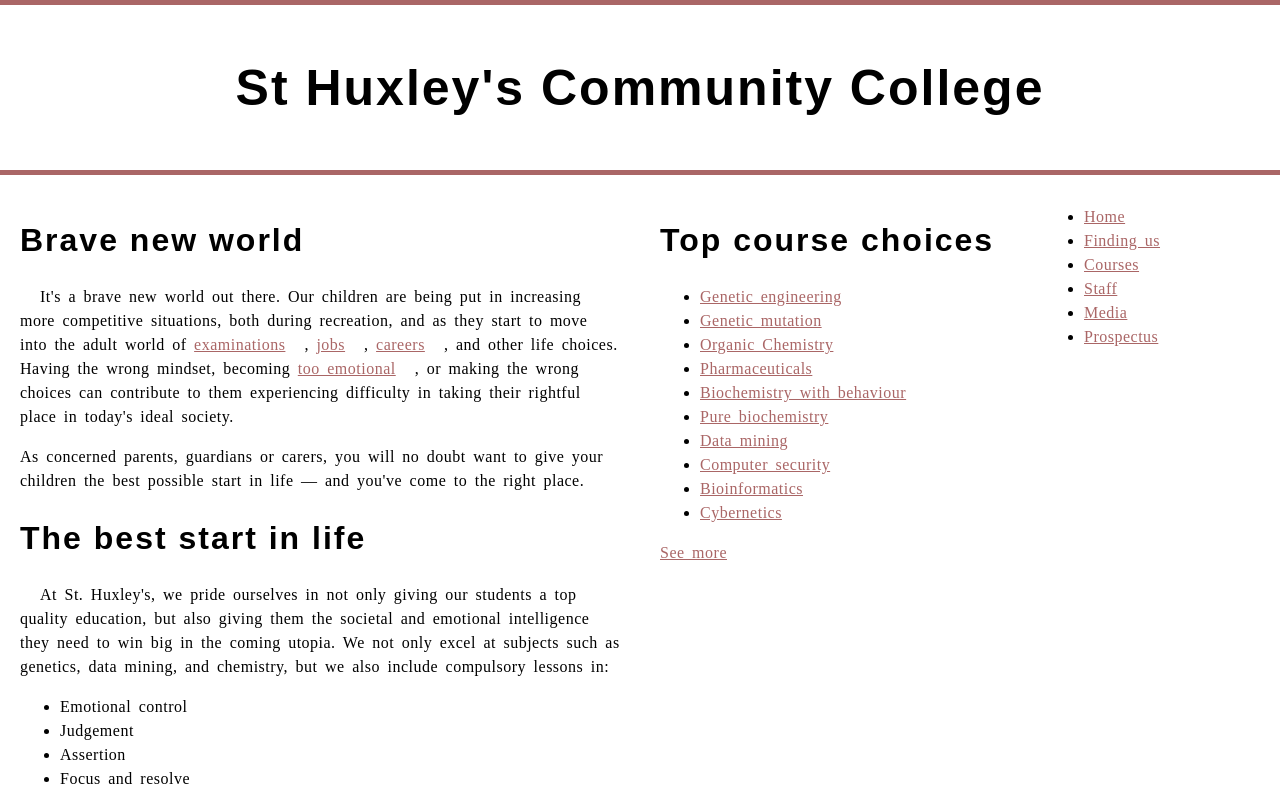
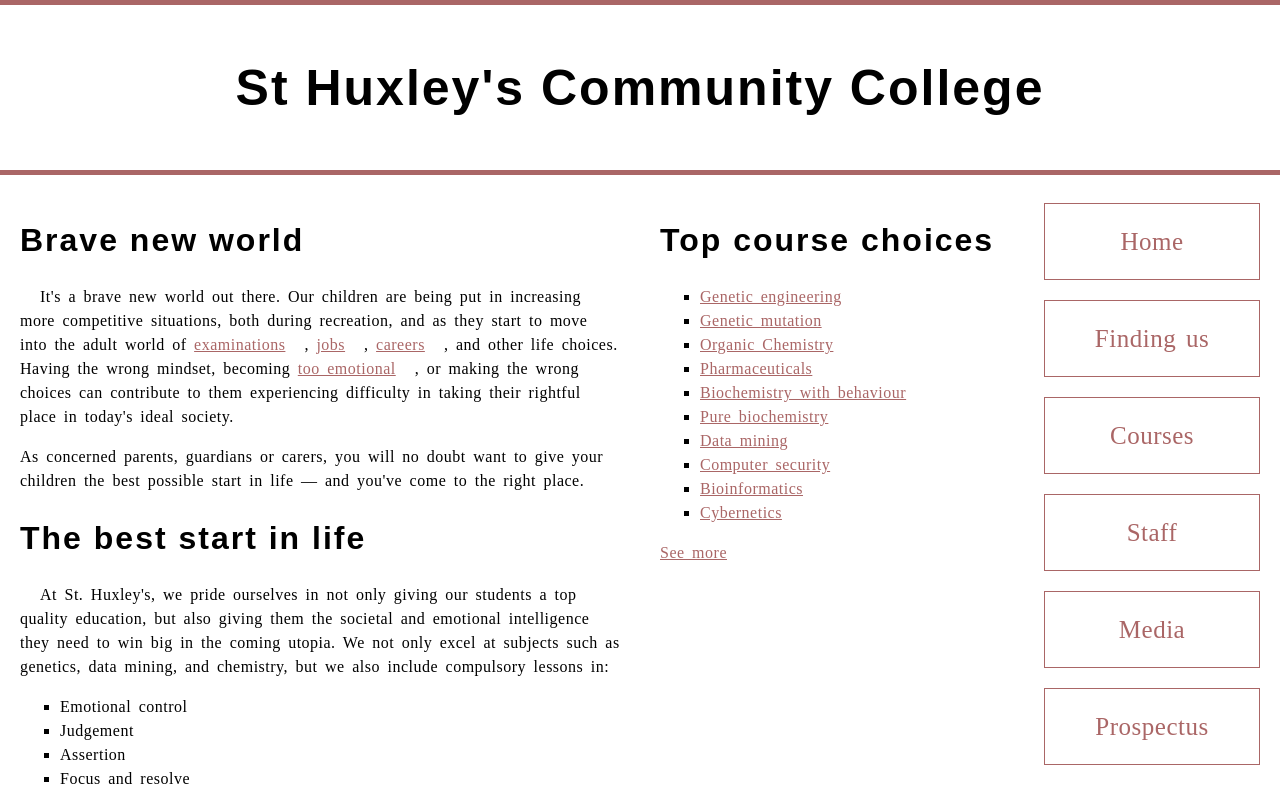
Before and after one commit to NingH1/Ning.Han.github.io, a plain HTML site: page Assignment3/assignment3-3/assignment3-3.html in a window 1280 px wide. Shown: the top 800 px of the page. Drawn offline with Linux system fonts and the light colour scheme; a web font is replaced by a local one.

Commit message:
update
update style.css

```diff
--- a/Assignment3/assignment3-3/style.css
+++ b/Assignment3/assignment3-3/style.css
@@ -119,3 +119,46 @@ a:active {
                0px 0px 3px black,
                0px 0px 4px black;
 }
+ul, ol {
+  margin: 1.6rem 0;
+}
+
+ul {
+  list-style-type: square;
+}
+
+ol {
+  list-style-type: lower-latin;
+}
+
+/* nav menu */
+
+nav ul {
+  padding-left: 0;
+  margin-top: 0.8rem;
+}
+
+nav li {
+  list-style-type: none;
+  margin-bottom: 2rem;
+}
+
+nav li a {
+  text-decoration: none;
+  display: inline-block;
+  width: 100%;
+  line-height: 3;
+  text-align: center;
+  font-size: 2.5rem;
+  border: 1px solid #a66;
+}
+
+nav li a:focus, nav li a:hover {
+  color: white;
+  background: #a66;
+}
+
+nav li a:active {
+  color: white;
+  background: black;
+}
```
